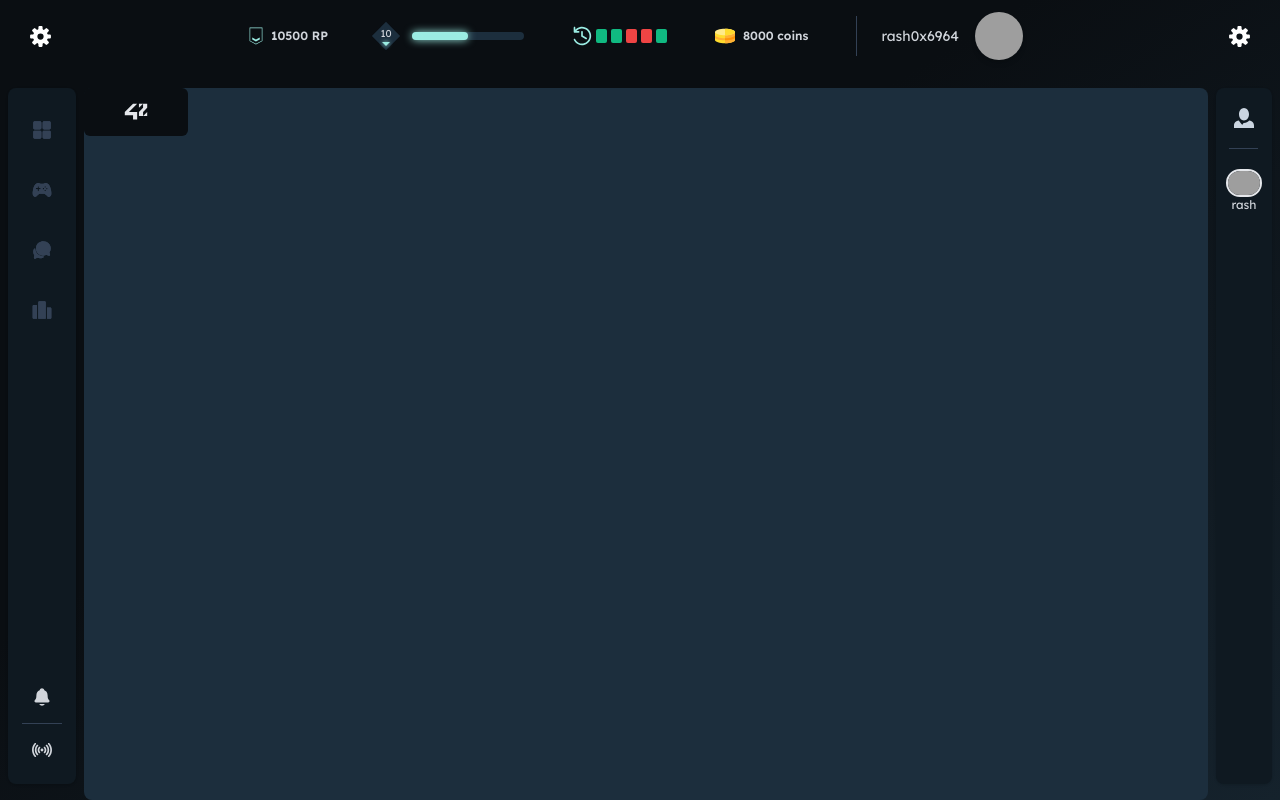
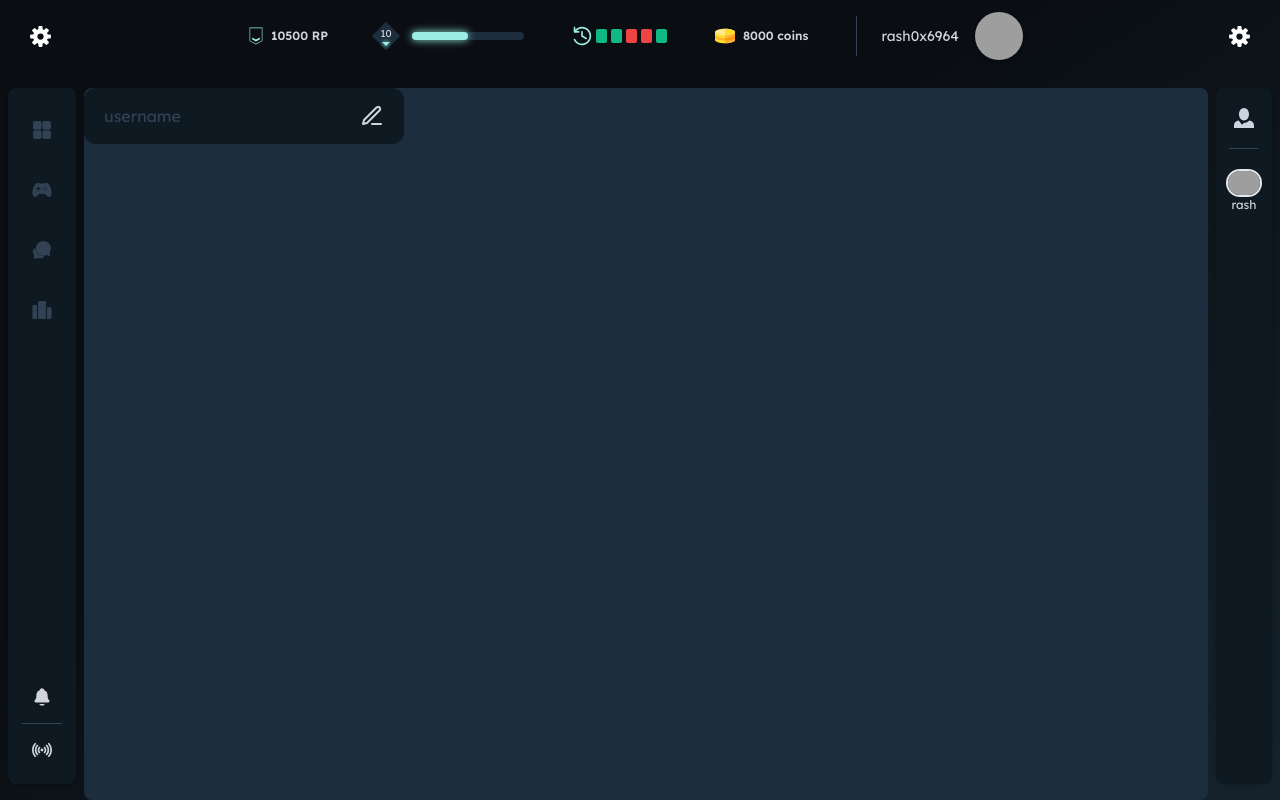
Before and after one commit to rash0x6964/ft_transcendence, a Next.js app: page / in a window 1280 px wide. Built offline with nearby package versions, Linux system fonts and the light colour scheme; grey boxes are pictures that could not be loaded.

Commit message:
input global component

```diff
--- a/src/app/page.tsx
+++ b/src/app/page.tsx
@@ -1,10 +1,7 @@
-import MainNavBar from "@/components/MainNavBar/MainNavBar"
 import React from "react"
-import MainButton from "@/components/BaseComponents/MainButton"
 import AuthButton from "@/components/BaseComponents/AuthButton"
+import Input from "@/components/BaseComponents/Input"
+
 export default function page() {
-  return (
-	<AuthButton provider="42intra" />
-
-  )
+  return <Input placeholder="username" />
 }
--- /dev/null
+++ b/src/components/BaseComponents/Input.tsx
@@ -0,0 +1,30 @@
+import { type } from "os"
+import React from "react"
+import Test from "../svgs/Pen"
+
+type Props = {
+  placeholder: string
+  type?: string
+  className?: string
+  icon?: React.ReactNode
+}
+
+export default function Input({
+  placeholder,
+  className,
+  type = "text",
+  icon,
+}: Props) {
+  return (
+    <div
+      className={`rounded-xl flex py-4 justify-between bg-secondary w-80 px-5 ${className}`}
+    >
+      <input
+        className=" appearance-none outline-none text-slate-300 bg-transparent placeholder-slate-700"
+        placeholder={placeholder}
+        type={type}
+      />
+      {icon || <Test />}
+    </div>
+  )
+}
--- a/src/components/BaseComponents/MainButton.tsx
+++ b/src/components/BaseComponents/MainButton.tsx
@@ -1,18 +1,28 @@
-'use client'
+"use client"
 
-import React, { PropsWithChildren } from 'react'
-type Props =
-	{
-		onClick?: () => void,
-		glow?: Boolean,
+import React, { PropsWithChildren } from "react"
+type Props = {
+  onClick?: () => void
+  glow?: Boolean
   className?: string
 }
-export default function MainButton({ onClick, glow = false, children, className }: Props & PropsWithChildren) {
+export default function MainButton({
+  onClick,
+  glow = false,
+  children,
+  className,
+}: Props & PropsWithChildren) {
   return (
-		<button className='w-fit relative  group' onClick={onClick} >
-			{glow && <div className={`  bg-primary transition-all duration-300  group-hover:blur-[4px] w-full h-full rounded-md absolute top-0 left-0 blur-[0px] `} >	</div>}
+    <button className="w-fit relative  group" onClick={onClick}>
+      {glow && (
+        <div
+          className={`  bg-primary transition-all duration-300  group-hover:blur-[4px] w-full h-full rounded-md absolute top-0 left-0 blur-[0px] `}
+        ></div>
+      )}
 
-			<div className={` bg-primary duration-300 hover:bg-primary/70 relative  text-sm font-semibold  text-secondary rounded-md text-center ${className} `} >
+      <div
+        className={` bg-primary duration-300 hover:bg-primary/70 relative  text-sm font-semibold  text-secondary rounded-md text-center ${className} `}
+      >
         {children}
       </div>
     </button>
--- /dev/null
+++ b/src/components/svgs/Pen.tsx
@@ -0,0 +1,30 @@
+import React from "react"
+import PropWithClass from "@/types/PropWithClass"
+
+export default function test({ className }: PropWithClass) {
+  return (
+    <svg
+      width="24"
+      height="24"
+      viewBox="0 0 24 24"
+      fill="none"
+      xmlns="http://www.w3.org/2000/svg"
+      className={className}
+    >
+      <path
+        d="M12 20H21"
+        stroke="#D1D5DB"
+        strokeWidth="2"
+        strokeLinecap="round"
+        strokeLinejoin="round"
+      />
+      <path
+        d="M16.5 3.50023C16.8978 3.1024 17.4374 2.87891 18 2.87891C18.2786 2.87891 18.5544 2.93378 18.8118 3.04038C19.0692 3.14699 19.303 3.30324 19.5 3.50023C19.697 3.69721 19.8532 3.93106 19.9598 4.18843C20.0665 4.4458 20.1213 4.72165 20.1213 5.00023C20.1213 5.2788 20.0665 5.55465 19.9598 5.81202C19.8532 6.06939 19.697 6.30324 19.5 6.50023L7 19.0002L3 20.0002L4 16.0002L16.5 3.50023Z"
+        stroke="#D1D5DB"
+        strokeWidth="2"
+        strokeLinecap="round"
+        strokeLinejoin="round"
+      />
+    </svg>
+  )
+}
```
Lines whose indentation alone changed are shown as unchanged.
